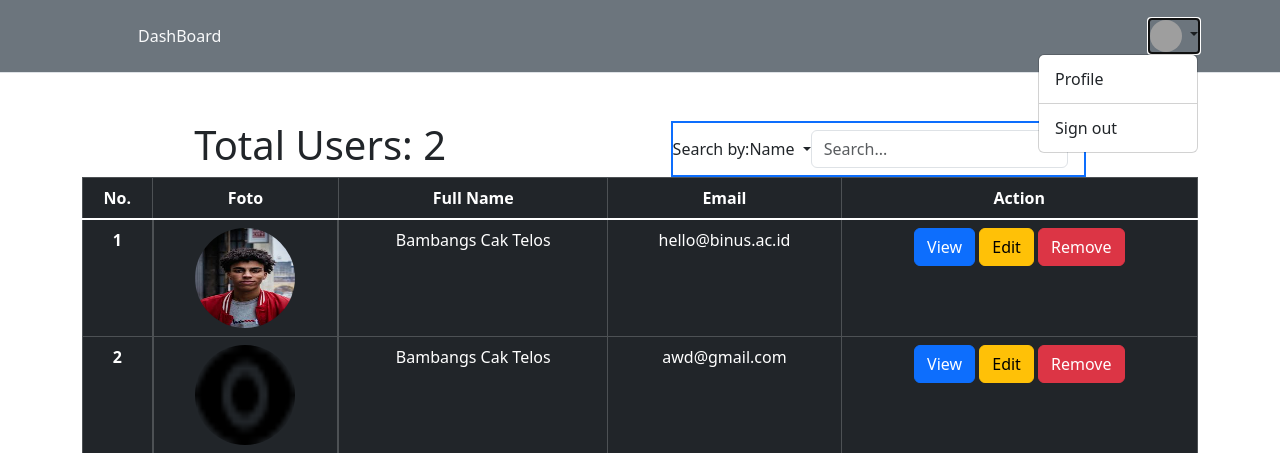
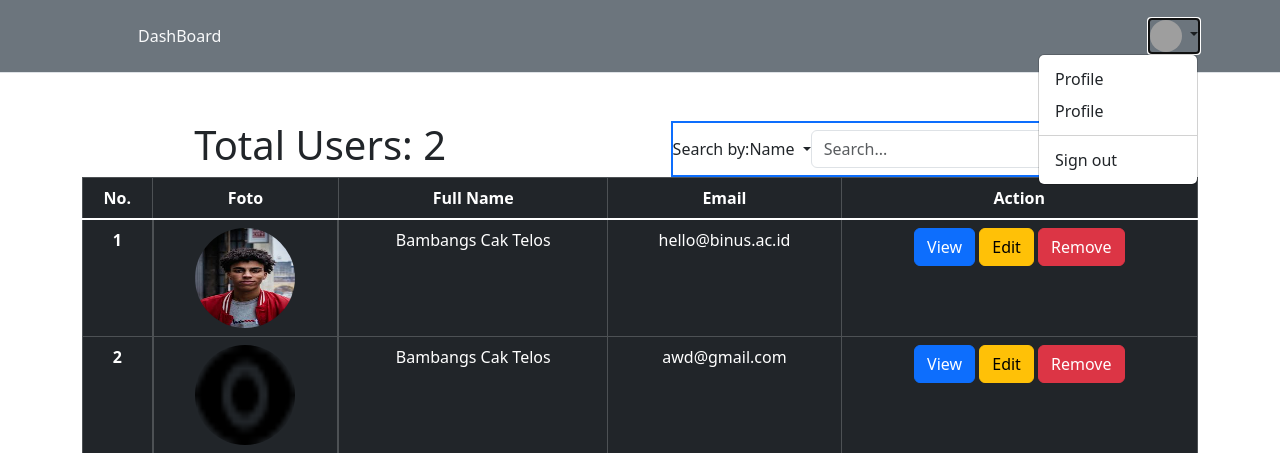
Before and after one commit to AndreasEdo/Mid-Project-LnT-BackEnd, a PHP site: page /dashboard.php in a window 1280 px wide, after a click that opens the changed part. Shown: the top 453 px of the page. Run offline with PHP 8.4, Linux system fonts and the light colour scheme; the visitor is signed in with stand-in values (Sample User, id 1); data comes from the database, SQL or seed files in the repository; grey boxes are pictures that could not be loaded.

Commit message:
Update menuju profile

```diff
--- a/view/header.php
+++ b/view/header.php
@@ -36,7 +36,8 @@ if (isset($_POST['logoutBtn'])) {
           </a>
           <ul class="dropdown-menu text-small" aria-labelledby="dropdownUser1">
             <li><a class="dropdown-item" href="#">Profile</a></li>
-            <li><hr class="dropdown-divider"></li>
+            <li><a class="dropdown-item" href="profile.php">Profile</a></li>
+              <li><hr class="dropdown-divider"></li>
             <li><form method="POST"><button class="dropdown-item" name="logoutBtn" href="#">Sign out</button></form></li>
           </ul>
         </div>
```
